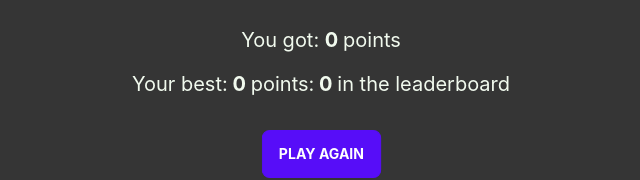
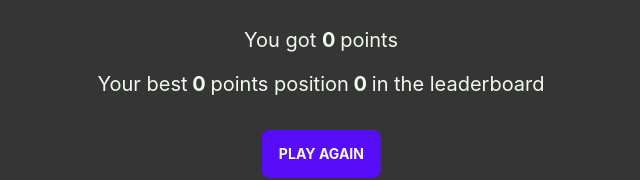
Before and after one commit to SamuelSlavka/flappy-bird-frontend, a React (Create React App) app: page / in a window 1280 px wide. Both pictures are taken after a click on the element 640 px from the left and 400 px from the top of the page. Shown: the part 150-330 px from the top of the page, without its empty margins (319-959 px from the left). Built offline with nearby package versions, Linux system fonts and the light colour scheme; no server answers.

Commit message:
added LB on ECS and better ranking

```diff
--- a/src/app/pages/GameOverPage/GameOverPage.tsx
+++ b/src/app/pages/GameOverPage/GameOverPage.tsx
@@ -32,6 +32,13 @@ function GameOverPage() {
     // eslint-disable-next-line react-hooks/exhaustive-deps
     }, [])
 
+    const getPosition = () => {
+        if( closest?.record === bestPlay.record) {
+            return closest?.rank;
+        }
+        return (+(closest?.record ?? 0) > +(bestPlay.record ?? 0)) ? +(closest?.rank ?? 1) + 1 : closest?.rank ?? 0
+    }
+
     return (
         <div className="overflow-auto HideScrollbars inline-block relative min-w-full min-h-fit h-full object-cover">
             <section className="pt-16 h-fit" data-testid="GameOverPage">
@@ -52,15 +59,15 @@ function GameOverPage() {
                     </h1>
                     <section className="w-full flex justify-center hover:text-light ease-in-out duration-200">
                         <span className="text-center text-xl">
-                            You got: <span className='font-bold'> {state.points} </span> points
+                            You got <span className='font-bold'> {state.points} </span> points
                         </span>
                     </section>
                     <section className="w-full flex justify-center hover:text-light ease-in-out duration-200  mt-4 mb-8">
                         <span className="text-center text-xl">
-                            Your best:
+                            Your best
                             <span className='font-bold'> {bestPlay.record} </span>
-                            points:
-                            <span className='font-bold'> {(+(closest?.record ?? 0) > +(bestPlay.record ?? 0)) ? +(closest?.rank ?? 1) + 1 : closest?.rank ?? 0} </span>
+                            points position
+                            <span className='font-bold'> {getPosition()} </span>
                             in the leaderboard
                         </span>
                     </section>
```
